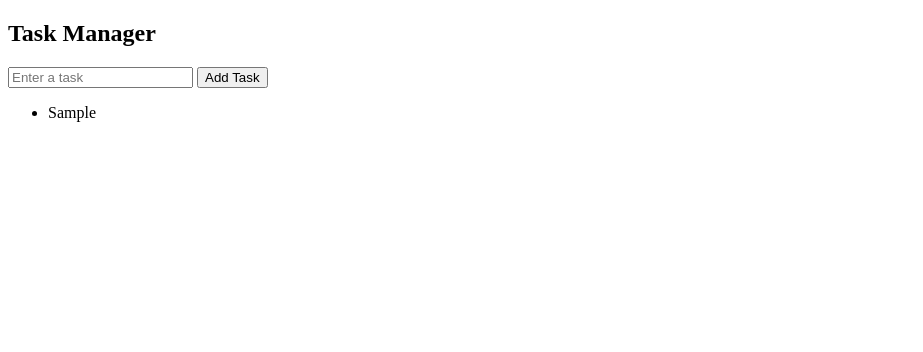
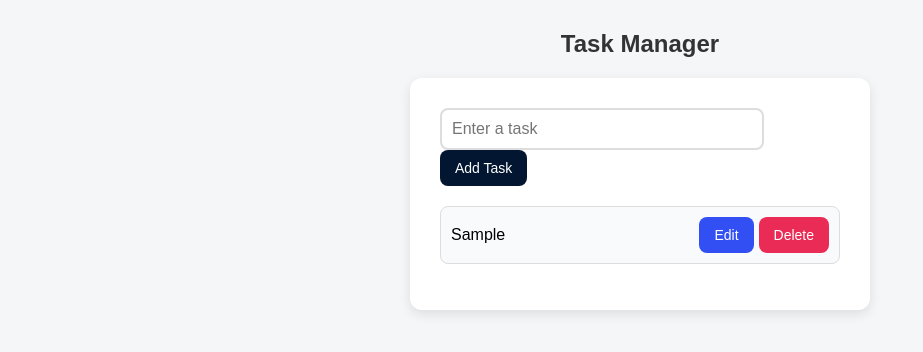
Before and after one commit to mperwe/cohort8, a plain HTML site: page html recap/test2.html in a window 1280 px wide. Both pictures are taken after typing "Sample" into the empty fields and a click on the button "Add Task". Shown: the whole page, without its empty margins (0-923 px from the left). Drawn offline with Linux system fonts and the light colour scheme; files that its build step writes are made by us from their sources.

Commit message:
added delete & update buttons

```diff
--- a/JS Operators/task.css
+++ b/JS Operators/task.css
@@ -1,77 +1,99 @@
-/* General page styling */
+/* Apply a clean background and center everything horizontally */
 body {
-  font-family: 'Segoe UI', Tahoma, Geneva, Verdana, sans-serif;
-  background-color: #f2f2f2;
+  font-family: Arial, sans-serif;
+  background-color: #f4f6f8;
   margin: 0;
-  padding: 40px;
+  padding: 0;
   display: flex;
-  flex-direction: column;
-  align-items: center;
+  flex-direction: column; /* Stack vertically */
+  align-items: center;     /* Center horizontally */
 }
 
-/* Page title */
+/* Title styling */
 h2 {
+  margin: 30px 0 10px; /* Top and bottom spacing */
+  text-align: center;
   color: #333;
-  margin-bottom: 20px;
 }
 
-/* Task Manager box */
+/* Main task box */
 .todo-container {
-  background-color: #ffffff;
-  border: 2px solid #e0e0e0;
+  background-color: #fff;
+  padding: 30px;
   border-radius: 12px;
-  padding: 30px 20px;
-  box-shadow: 0 8px 16px rgba(0, 0, 0, 0.1);
-  width: 350px;
-  text-align: center;
+  box-shadow: 0 4px 12px rgba(0, 0, 0, 0.1);
+  width: 100%;
+  max-width: 400px;
+  margin-top: 10px;
 }
 
-/* Input field */
-#taskInput {
-  width: 70%;
+/* Input + Button style */
+input[type="text"] {
+  width: calc(100% - 100px);
   padding: 10px;
-  margin-bottom: 15px;
-  border: 1px solid #ccc;
-  border-radius: 6px;
+  font-size: 16px;
+  border: 2px solid #ddd;
+  border-radius: 8px;
+  margin-right: 10px;
+}
+
+button {
+  padding: 10px 15px;
+  font-size: 14px;
+  background-color: #021631;
+  color: white;
+  border: none;
+  border-radius: 8px;
+  cursor: pointer;
+  transition: background 0.3s ease;
+}
+
+button:hover {
+  background-color: #0056b3;
+}
+
+/* Task list */
+ul {
+  list-style: none;
+  padding-left: 0;
+  margin-top: 20px;
+}
+
+/* Each task */
+li {
+  display: flex;
+  justify-content: space-between;
+  align-items: center;
+  background: #f9fafc;
+  padding: 10px;
+  border: 1px solid #ddd;
+  border-radius: 8px;
+  margin-bottom: 10px;
+}
+
+.task-text {
+  flex: 1;
+  margin-right: 10px;
   font-size: 16px;
 }
 
-/* Add Task button */
-button {
-  padding: 10px 15px;
-  background-color: #4caf50;
-  color: white;
-  border: none;
-  border-radius: 6px;
-  font-size: 16px;
-  cursor: pointer;
-  margin-left: 10px;
-  transition: background-color 0.3s ease;
+
+/* Edit and Delete Buttons */
+
+li button {
+ margin-left: 5px;
+ background-color: #333;
+
 }
 
-button:hover {
-  background-color: #45a049;
+li button:first-of-type {
+  background-color: rgb(50, 79, 244);
 }
 
-/* Task list */
-#taskList {
-  list-style-type: none;
-  padding: 0;
-  margin-top: 20px;
-  width: 100%;
+li button:last-of-type {
+  background-color: rgb(234, 43, 85);
 }
 
-/* Each task item */
-#taskList li {
-  background-color: #f9f9f9;
-  border: 1px solid #ddd;
-  padding: 12px 15px;
-  margin-bottom: 10px;
-  border-radius: 6px;
-  text-align: left;
-  transition: background-color 0.3s ease;
+li button:hover {
+  opacity: 0.9;
 }
-
-#taskList li:hover {
-  background-color: #f1f1f1;
-}
--- /dev/null
+++ b/html recap/test2.css
@@ -0,0 +1,96 @@
+/* Apply a clean background and center everything horizontally */
+body {
+    font-family: Arial, sans-serif;
+    background-color: #f4f6f8;
+    margin: 0;
+    padding: 0;
+    display: flex;
+    flex-direction: column; /* Stack vertically */
+    align-items: center;     /* Center horizontally */
+  }
+
+  /* Title styling */
+  h2 {
+    margin: 30px 0 10px; /* Top and bottom spacing */
+    text-align: center;
+    color: #333;
+  }
+
+  /* Main task box */
+  .todo-container {
+    background-color: #fff;
+    padding: 30px;
+    border-radius: 12px;
+    box-shadow: 0 4px 12px rgba(0, 0, 0, 0.1);
+    width: 100%;
+    max-width: 400px;
+    margin-top: 10px;
+  }
+
+  /* Input + Button style */
+  input[type="text"] {
+    width: calc(100% - 100px);
+    padding: 10px;
+    font-size: 16px;
+    border: 2px solid #ddd;
+    border-radius: 8px;
+    margin-right: 10px;
+  }
+
+  button {
+    padding: 10px 15px;
+    font-size: 14px;
+    background-color: #007bff;
+    color: white;
+    border: none;
+    border-radius: 8px;
+    cursor: pointer;
+    transition: background 0.3s ease;
+  }
+
+  button:hover {
+    background-color: #0056b3;
+  }
+
+  /* Task list */
+  ul {
+    list-style: none;
+    padding-left: 0;
+    margin-top: 20px;
+  }
+
+  /* Each task */
+  li {
+    display: flex;
+    justify-content: space-between;
+    align-items: center;
+    background: #f9fafc;
+    padding: 10px;
+    border: 1px solid #ddd;
+    border-radius: 8px;
+    margin-bottom: 10px;
+  }
+
+  .task-text {
+    flex: 1;
+    margin-right: 10px;
+    font-size: 16px;
+  }
+
+  /* Edit and Delete buttons */
+  li button {
+    margin-left: 5px;
+    background-color: #6c757d;
+  }
+
+  li button:first-of-type {
+    background-color: #0777ff;
+  }
+
+  li button:last-of-type {
+    background-color: #dc3545;
+  }
+
+  li button:hover {
+    opacity: 0.9;
+  }
--- a/html recap/test2.html
+++ b/html recap/test2.html
@@ -3,38 +3,74 @@
 <head>
   <meta charset="UTF-8">
   <title>Simple Task Manager</title>
-  <link rel="stylesheet" href="">
+  <link rel="stylesheet" href="task.css"> <!-- Link to external CSS file -->
 </head>
 <body>
 
-  <h2>Task Manager</h2> <!-- Heading for the app -->
+  <h2>Task Manager</h2>
 
-  <!-- Wrapper box for the todo app -->
+  <!-- Main container for input and task list -->
   <div class="todo-container">
+    <!-- Input field for typing the task -->
     <input type="text" id="taskInput" placeholder="Enter a task">
+
+    <!-- Button to add a new task when clicked -->
     <button onclick="addTask()">Add Task</button>
+
+    <!-- Unordered list where tasks will appear -->
     <ul id="taskList"></ul>
   </div>
 
   <script>
-    // Function to add a task to the list
+    // Function to add a task to the task list
     function addTask() {
-      // Get the value entered in the input field
-      const task = document.getElementById("taskInput").value;
+      // Get the text value from the input field and remove extra spaces
+      const taskValue = document.getElementById("taskInput").value.trim();
 
-      // Check if the input is empty
-      if (task === "") {
-        alert("Please enter a task"); // Show alert if no task is entered
+      // If the input is empty, show an alert and stop the function
+      if (taskValue === "") {
+        alert("Please enter a task");
         return;
       }
 
-      // Create a new list item element
+      // Create a new list item (li) element
       const li = document.createElement("li");
 
+      // ****************************************************Create a <span> to hold the task text
+      const taskText = document.createElement("span");
+      taskText.textContent = taskValue; // Set the text inside the span
+      taskText.className = "task-text"; // (Optional) Add a class for styling
 
-      li.textContent = task;
+      // Create the Edit button
+      const editBtn = document.createElement("button");
+      editBtn.textContent = "Edit"; // Set button label
 
-      // Append the list item to the task list
+      // When the Edit button is clicked
+      editBtn.onclick = function () {
+        // Ask user for new task name (pre-filled with current task text)
+        const newTask = prompt("Edit task:", taskText.textContent);
+
+        // If user entered a valid new task, update the task text
+        if (newTask !== null && newTask.trim() !== "") {
+          taskText.textContent = newTask;
+        }
+      };
+
+      // Create the Delete button
+      const deleteBtn = document.createElement("button");
+      deleteBtn.textContent = "Delete"; // Set button label
+
+      // When Delete button is clicked, remove the entire task (li)
+      deleteBtn.onclick = function () {
+        li.remove();
+      };
+
+      // Put task text, Edit button, and Delete button into the list item
+      li.appendChild(taskText);
+      li.appendChild(editBtn);
+      li.appendChild(deleteBtn);
+
+      // Add the complete list item to the <ul> task list
       document.getElementById("taskList").appendChild(li);
 
       // Clear the input field after adding the task
```
Also changed, not shown: JS Operators/index.html (+1 -1 lines), JS Operators/task.html (+47 -11 lines).
